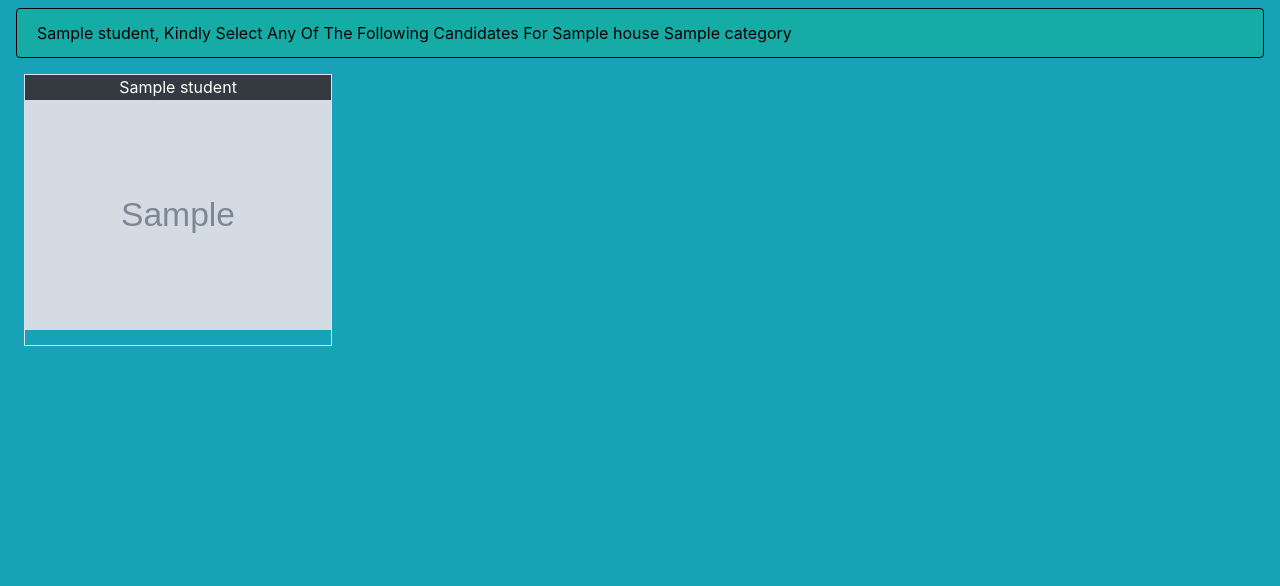
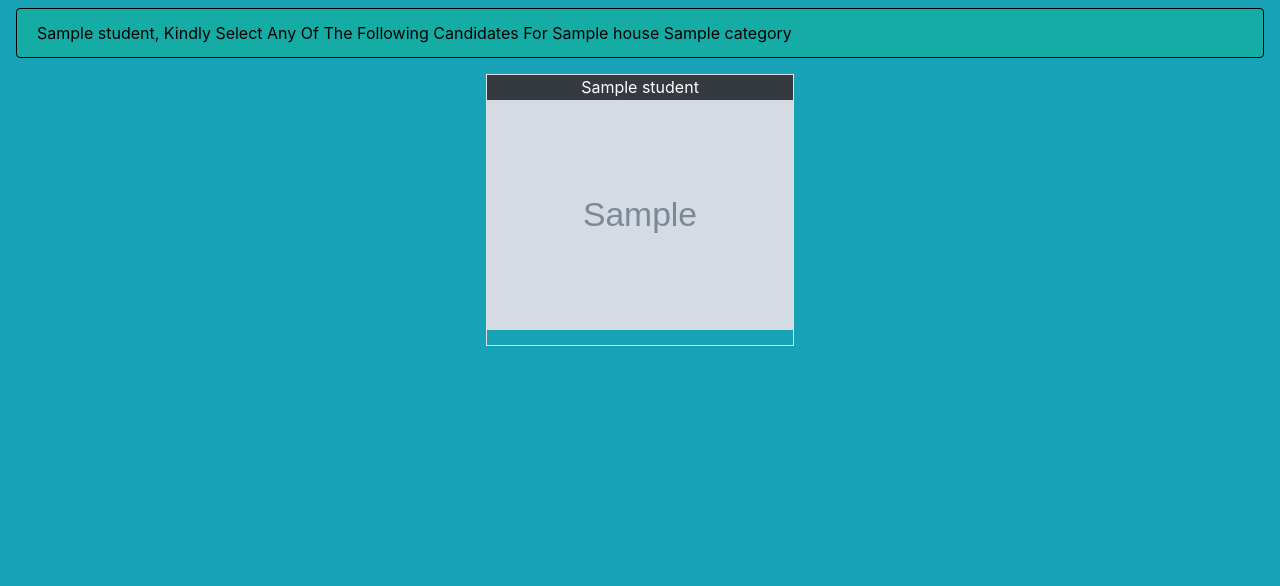
Before and after one commit to hanif-ali/IPS, a Django app: template IPS/templates/vote/vote.html in a window 1280 px wide. Shown: the part 56-642 px from the top of the page. Run offline with Django 3.2, Linux system fonts and the light colour scheme; the template is opened without the code that fills it: most values are stand-ins (such as "Sample title", 1, 10 or a date in 2020); grey boxes marked "Sample" are stand-in pictures; parts of the project's set-up code (start-up, migrations or seed data) failed here and were passed over; some libraries are stand-ins or nearby versions.

Commit message:
Center cards in Voting Pages

```diff
--- a/IPS/templates/vote/index.html
+++ b/IPS/templates/vote/index.html
@@ -30,7 +30,7 @@
 
 	{% for poll in polls %}
 
-	<div class="col-lg-3 col-md-4 col-sm-6 my-2">
+	<div class="poll-house col-lg-3 col-md-4 col-sm-6 my-2">
 		<div class="card {% if poll.0 %}bg-secondary{% else %}bg-primary{% endif %}">
 		    <div class="card-header text-center">
 			    <p class="card-text font-weight-bold">{{poll.1.house.name}} {{poll.1.category}}<span class="badge badge-success ml-3">{{poll.1.grade.name}}</span></p>
--- a/IPS/templates/vote/vote.html
+++ b/IPS/templates/vote/vote.html
@@ -9,7 +9,7 @@
 
 <div class="row px-3 mb-5 mx-2">
 	{% for candidate in candidates %}
-	<div class="col-lg-3 col-md-4 col-sm-6 col-xs-6 border px-0 pb-3" onclick="candidateselect(this)">
+	<div class="poll-candidate col-lg-3 col-md-4 col-sm-6 col-xs-6 border px-0 pb-3" onclick="candidateselect(this)">
 		<div class="candidate-header bg-dark text-center" candidate_id="{{candidate.id}}" house="{{poll.house.name}}" poll_id = "{{poll.id}}">{{candidate.student.name}}</div>
 	    <div class="text-center">
 		    <img src="{% static 'vote/images/sample.png' %}" class="candidate-symbol embed-responsive"/>
--- a/vote/static/vote/css/style.css
+++ b/vote/static/vote/css/style.css
@@ -5,3 +5,18 @@
 
 .candidate-symbol{
 }
+
+.poll-house:first-child{
+	margin-left: auto;
+}
+.poll-house:last-child{
+	margin-right: auto;
+}
+
+.poll-candidate:first-child{
+	margin-left:auto;
+}
+
+.poll-candidate:last-child{
+	margin-right:auto;
+}
```
